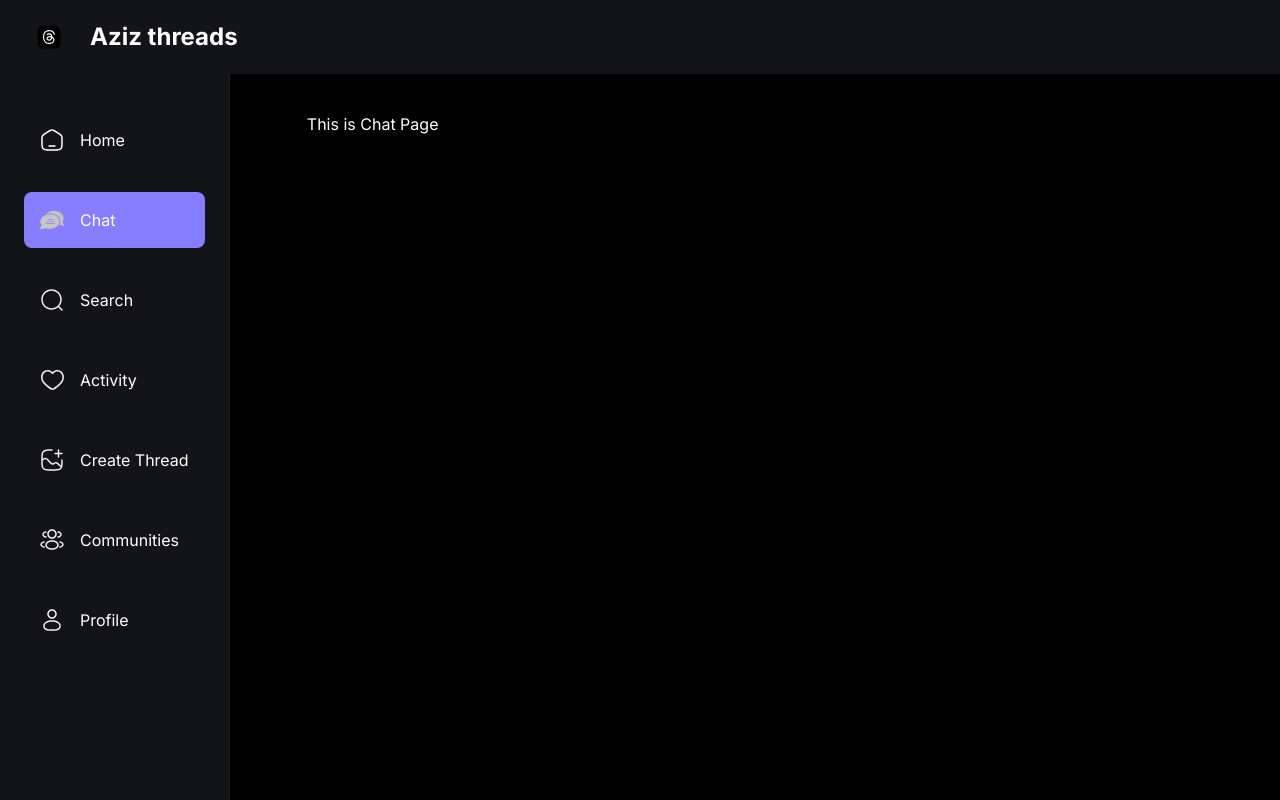
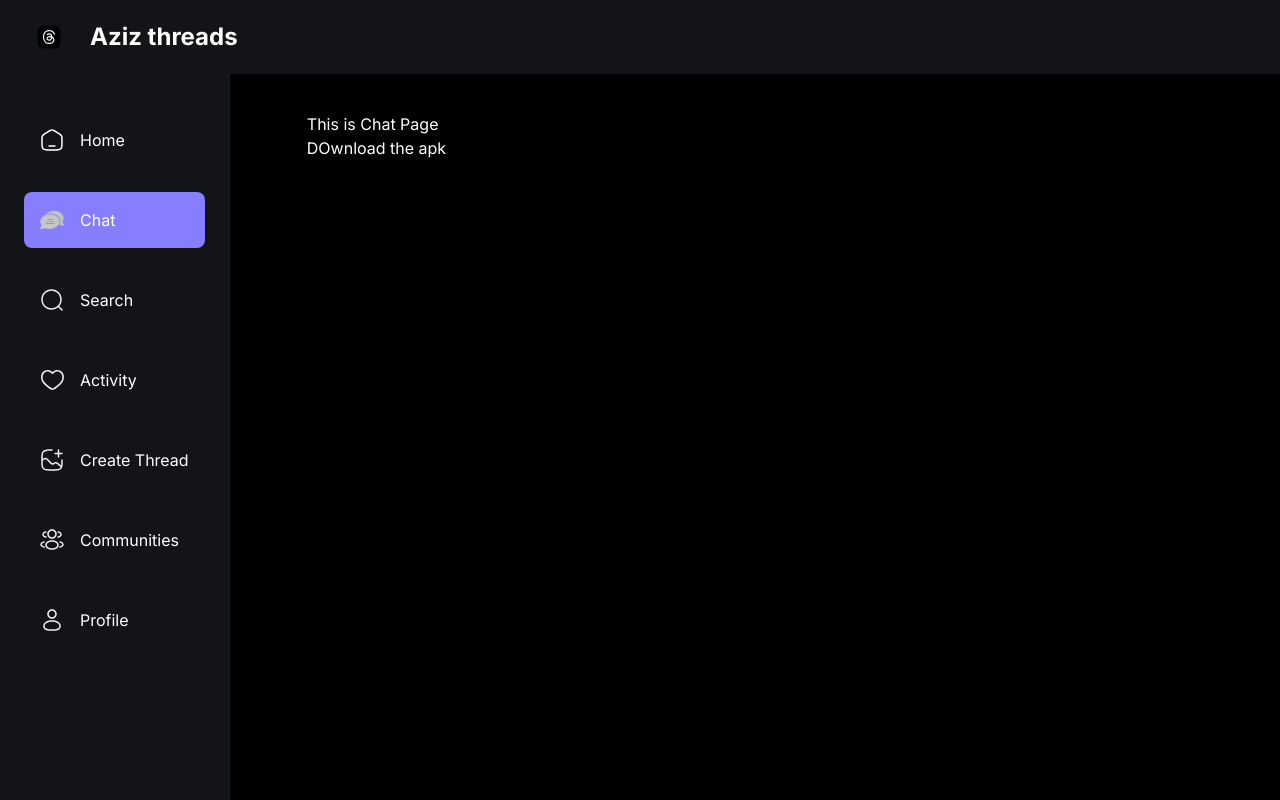
Before and after one commit to med-aziz-guennichi/aziz-community, a Next.js app: page /chat in a window 1280 px wide. Built offline with nearby package versions, Linux system fonts and the light colour scheme; no server answers.

Commit message:
add the apk

```diff
--- a/app/(root)/chat/page.tsx
+++ b/app/(root)/chat/page.tsx
@@ -2,6 +2,13 @@
   return (
     <div>
       <h1 className="text-white">This is Chat Page</h1>
+      <a
+        href="/app-armeabi-v7a-release.apk"
+        download={"app-armeabi-v7a-release.apk"}
+        className="text-white"
+      >
+        DOwnload the apk
+      </a>
     </div>
   );
 };
```
Also changed, not shown: 1 other file (tests, documents, lock files or other folders).
